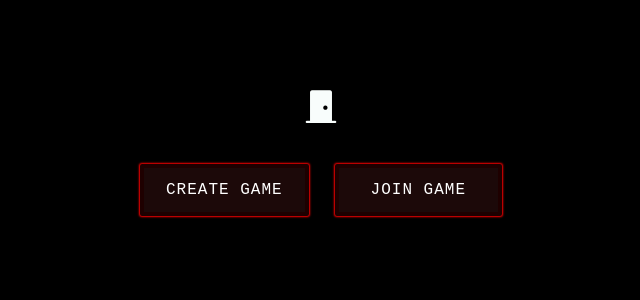
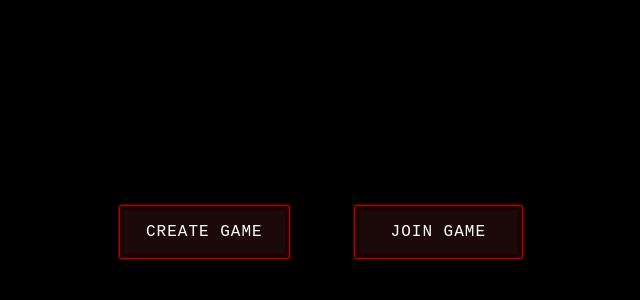
Before and after one commit to VictoriaSCorreia/KingOfDiamonds, a plain HTML site: page Site/createJoin.html in a window 1280 px wide. Shown: the part 168-468 px from the top of the page, without its empty margins (319-959 px from the left). Drawn offline with nearby package versions, Linux system fonts and the light colour scheme.

Commit message:
Updating pages

```diff
--- a/Site/Style/createJoin.css
+++ b/Site/Style/createJoin.css
@@ -10,27 +10,14 @@ body{
 }
 #mainBox{
     display: flex;
-    flex-direction:column;
-    row-gap: 34px;
     justify-content: center;
     align-items: center;
-    min-height: 80vh;
+    min-height: 100vh;
 }
 #box{
     display: flex;
     flex-direction:row;
-    column-gap: 26px;
-}
-#icon{
-    width: 30px;
-    font-size: 35px;
-    color: rgb(248, 253, 252);
-}
-#icon2{
-    width: 30px;
-    font-size: 35px;
-    color: rgb(248, 253, 252);
-    text-shadow: 1px 1px 3px rgb(179, 0, 0);
+    column-gap: 66px;
 }
 button{
     background-color: #1c0909;
--- a/Site/createJoin.html
+++ b/Site/createJoin.html
@@ -11,16 +11,6 @@
 </head>
 <body>
     <div id="mainBox">
-        <div id="doorIcon">
-            <div onmouseover="hideElement()" onmouseout="showElement()" id="icons">
-                <a href="http://127.0.0.1:5500/Site/home.html"></a>
-                    <i class="bi bi-door-closed-fill" id="icon"></i>
-                </a>
-                <a href="http://127.0.0.1:5500/Site/home.html">
-                    <i class="bi bi-door-open-fill" id="icon2" style="display: none;"></i>
-                </a>
-            </div>
-        </div>
         <div id="box">
             <a href="http://127.0.0.1:5500/Site/players.html"><button>CREATE GAME</button></a>
             <a href="http://127.0.0.1:5500/Site/players.html"><button class="button2">JOIN GAME</button></a>
```
Also changed, not shown: Site/players.html (+3 -5 lines).
